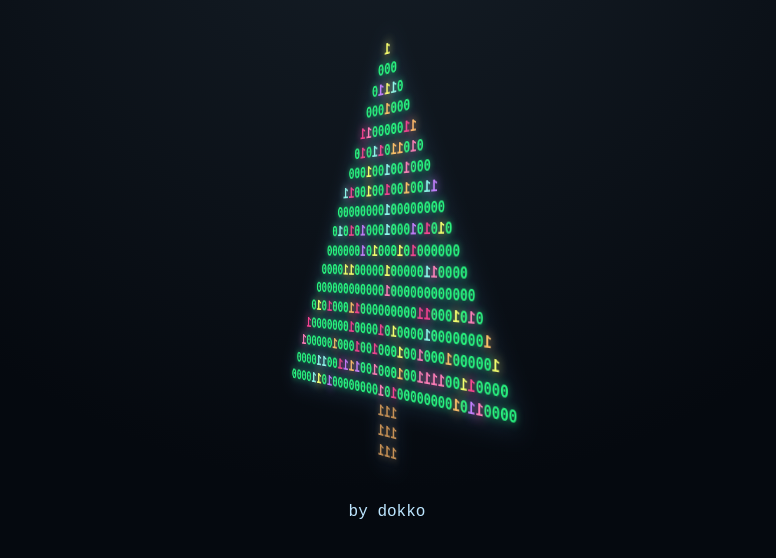
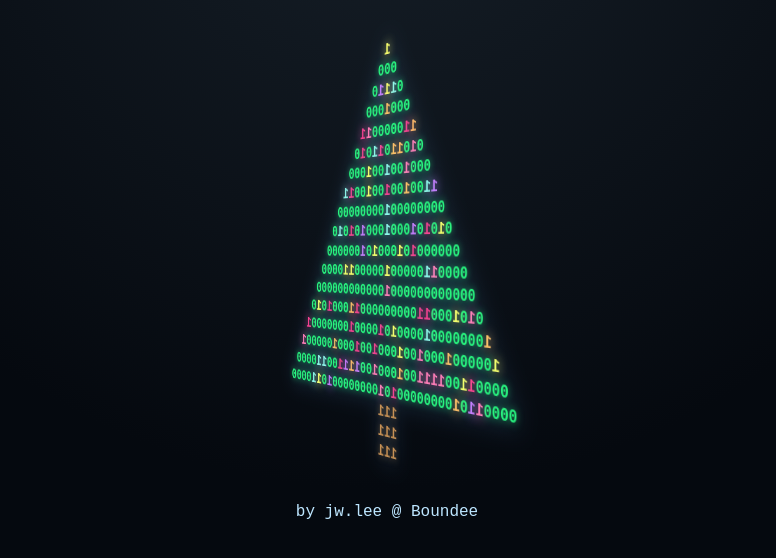
Before and after one commit to dokko/christmas_tree, a plain HTML site: page index.html in a window 1280 px wide. Shown: the part 176-734 px from the top of the page, without its empty margins (253-1029 px from the left). Drawn offline with Linux system fonts and the light colour scheme.

Commit message:
update author attribution in index.html

```diff
--- a/index.html
+++ b/index.html
@@ -96,7 +96,7 @@
       <pre id="tree"></pre>
     </div>
   </div>
-  <div>by dokko</div>
+  <div>by jw.lee @ Boundee</div>
 
   <script>
     const treeElement = document.getElementById('tree');
```
